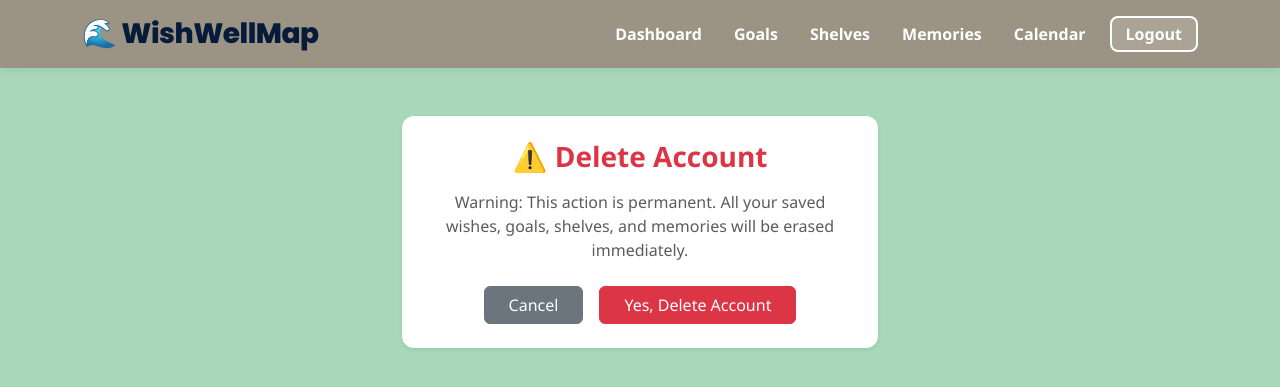
After one commit to kavya2k7/WishWellMap, a Django app: page /accounts/delete-account/ in a window 1280 px wide. The commit adds this page. Shown: the top 387 px of the page. Run offline with Django 5.2, Linux system fonts and the light colour scheme; the visitor is signed in with stand-in values (Sample User, id 1).

Commit message:
Update item_list image logic and delete account confirmation styling

```diff
--- a/WishWellMap/accounts/urls.py
+++ b/WishWellMap/accounts/urls.py
@@ -5,4 +5,6 @@ urlpatterns = [
     path('register/', views.register_view, name='register'),
     path('login/', views.login_view, name='login'),
     path('logout/', views.logout_view, name='logout'),
+    # ... your existing paths ...
+    path('delete-account/', views.delete_account, name='delete_account'),
 ]
--- a/WishWellMap/accounts/views.py
+++ b/WishWellMap/accounts/views.py
@@ -51,3 +51,19 @@ def delete_account(request):
         user.delete()  # Deletes user and cascades to all their shelves, items, and memories
         return redirect('landing')
     return render(request, 'accounts/delete_account_confirm.html')
+
+from django.shortcuts import render, redirect
+from django.contrib.auth.decorators import login_required
+from django.contrib.auth import logout
+from django.contrib import messages
+
+@login_required
+def delete_account(request):
+    if request.method == 'POST':
+        user = request.user
+        logout(request)
+        user.delete()  # Deletes user and cascades to all linked data
+        messages.success(request, "Your account has been successfully deleted.")
+        return redirect('login')
+
+    return render(request, 'accounts/delete_account_confirm.html')
--- /dev/null
+++ b/WishWellMap/templates/accounts/delete_account_confirm.html
@@ -0,0 +1,24 @@
+{% extends 'base.html' %}
+
+{% block title %}Delete Account | WishWellMap{% endblock %}
+
+{% block content %}
+<div class="container mt-5" style="max-width: 500px;">
+    <div class="card border-danger shadow-sm">
+        <div class="card-body text-center p-4">
+            <h3 class="card-title text-danger fw-bold mb-3">⚠️ Delete Account</h3>
+            <p class="text-muted mb-4">
+                Warning: This action is permanent. All your saved wishes, goals, shelves, and memories will be erased immediately.
+            </p>
+
+            <form method="POST" action="{% url 'delete_account' %}">
+                {% csrf_token %}
+                <div class="d-flex justify-content-center gap-3">
+                    <a href="{% url 'dashboard' %}" class="btn btn-secondary px-4">Cancel</a>
+                    <button type="submit" class="btn btn-danger px-4">Yes, Delete Account</button>
+                </div>
+            </form>
+        </div>
+    </div>
+</div>
+{% endblock %}
--- a/WishWellMap/wishwell/urls.py
+++ b/WishWellMap/wishwell/urls.py
@@ -5,14 +5,14 @@ urlpatterns = [
     path('', views.landing_page, name='landing'),
     path('dashboard/', views.dashboard, name='dashboard'),
     path('shelves/', views.shelf_list, name='shelf_list'),
+    path('shelves/edit/<int:pk>/', views.edit_shelf, name='edit_shelf'),
     path('items/', views.bucket_item_list, name='bucket_item_list'),
     path('items/add/', views.add_bucket_item, name='add_bucket_item'),
     path('items/<int:pk>/edit/', views.edit_bucket_item, name='edit_bucket_item'),
     path('items/<int:pk>/delete/', views.delete_bucket_item, name='delete_bucket_item'),
     path('items/<int:item_id>/add-memory/', views.add_memory, name='add_memory'),
     path('memories/', views.memories_album, name='memories_album'),
+    path('memories/<int:pk>/delete/', views.delete_memory, name='delete_memory'),
     path('calendar/', views.calendar_view, name='calendar'),
     path('api/calendar-events/', views.calendar_events_api, name='calendar_events_api'),
-    path('items/<int:pk>/edit/', views.edit_bucket_item, name='edit_bucket_item'),
-    path('shelves/edit/<int:pk>/', views.edit_shelf, name='edit_shelf'),
 ]
```
Also changed, not shown: WishWellMap/templates/wishwell/item_list.html (+9 -3 lines).
